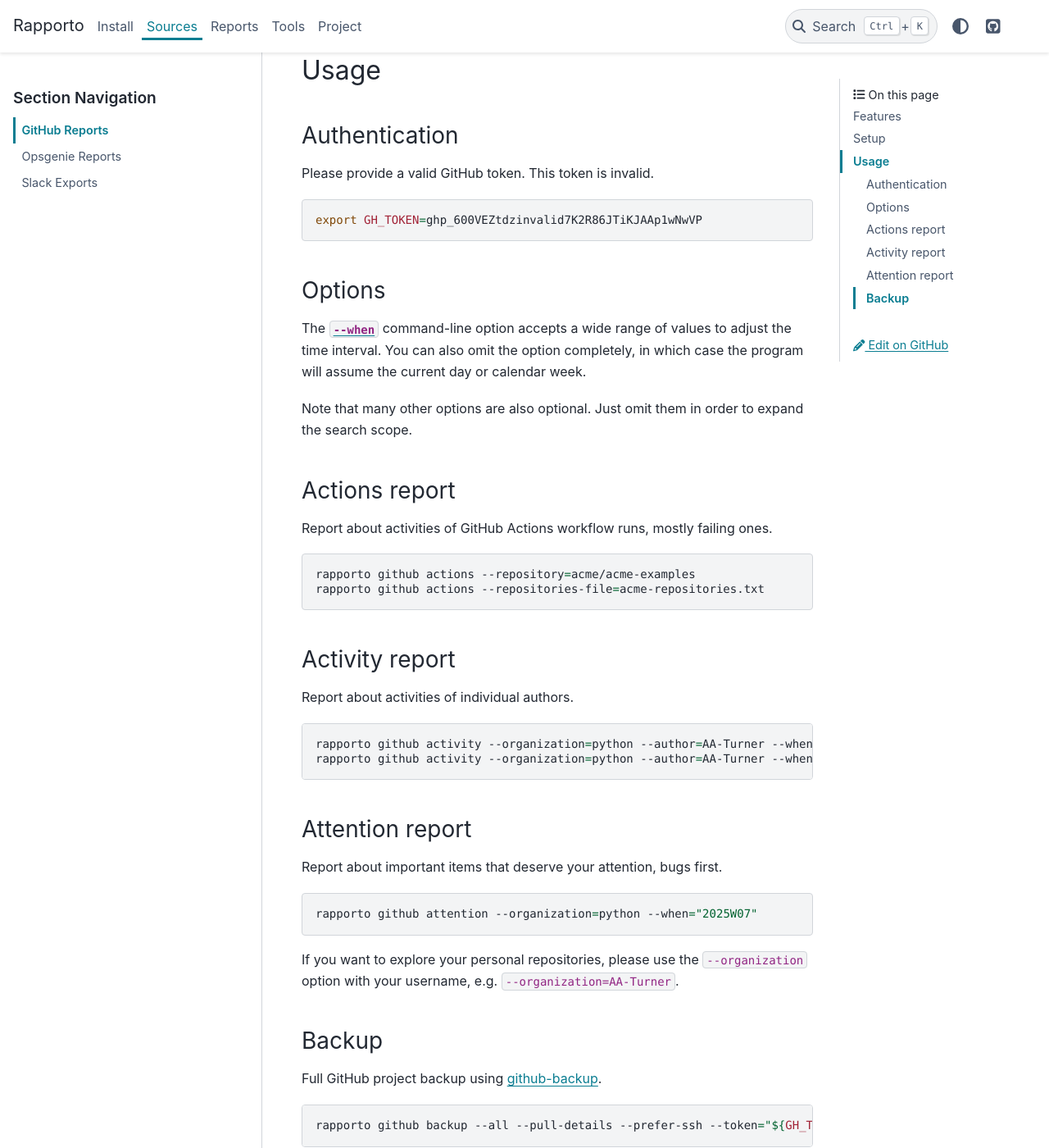
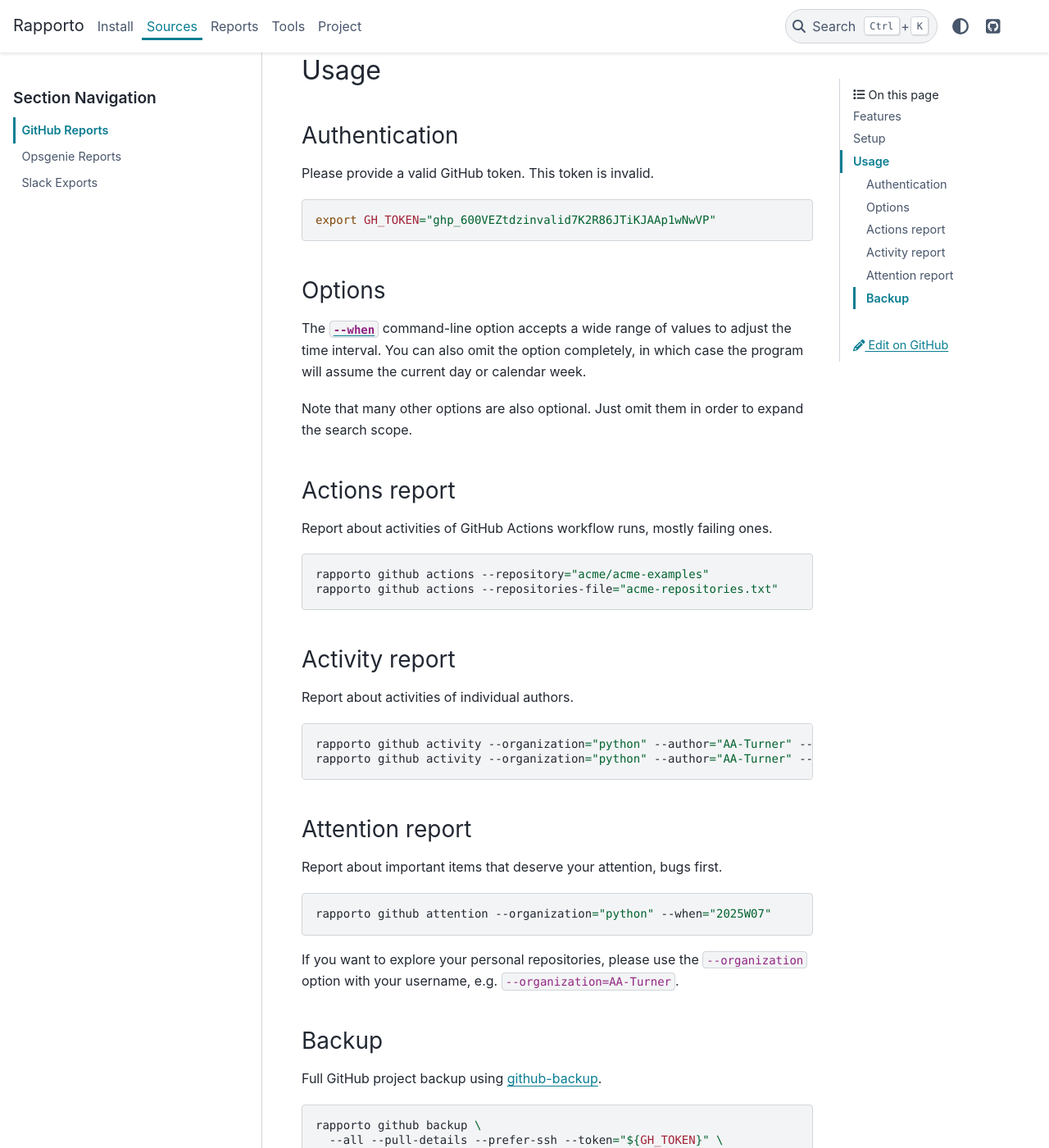
Before and after one commit to tech-writing/rapporto, a Sphinx documentation site: the page built from docs/source/github.md, in a window 1280 px wide and 1400 px high, scrolled down 721 px. Shown: the whole window at 82% size. Built offline with Sphinx 7.4.7 and the PyData theme 0.15.4, drawn with Linux system fonts in a browser that asks for light colours; some of the changed text lies outside the part shown.

Commit message:
Chore: Use more quotes `"` for command-line invocations in docs

````diff
--- a/docs/source/github.md
+++ b/docs/source/github.md
@@ -23,7 +23,7 @@
 
 Please provide a valid GitHub token. This token is invalid.
 ```shell
-export GH_TOKEN=ghp_600VEZtdzinvalid7K2R86JTiKJAAp1wNwVP
+export GH_TOKEN="ghp_600VEZtdzinvalid7K2R86JTiKJAAp1wNwVP"
 ```
 
 ### Options
@@ -38,21 +38,21 @@
 ### Actions report
 Report about activities of GitHub Actions workflow runs, mostly failing ones.
 ```shell
-rapporto github actions --repository=acme/acme-examples
-rapporto github actions --repositories-file=acme-repositories.txt
+rapporto github actions --repository="acme/acme-examples"
+rapporto github actions --repositories-file="acme-repositories.txt"
 ```
 
 ### Activity report
 Report about activities of individual authors.
 ```shell
-rapporto github activity --organization=python --author=AA-Turner --when="2025-01-01..2025-01-31"
-rapporto github activity --organization=python --author=AA-Turner --when="2025W04"
+rapporto github activity --organization="python" --author="AA-Turner" --when="2025-01-01..2025-01-31"
+rapporto github activity --organization="python" --author="AA-Turner" --when="2025W04"
 ```
 
 ### Attention report
 Report about important items that deserve your attention, bugs first.
 ```shell
-rapporto github attention --organization=python --when="2025W07"
+rapporto github attention --organization="python" --when="2025W07"
 ```
 If you want to explore your personal repositories, please use the
 `--organization` option with your username, e.g. `--organization=AA-Turner`.
@@ -60,7 +60,9 @@
 ### Backup
 Full GitHub project backup using [github-backup].
 ```shell
-rapporto github backup --all --pull-details --prefer-ssh --token="${GH_TOKEN}" --repository=kotori daq-tools
+rapporto github backup \
+  --all --pull-details --prefer-ssh --token="${GH_TOKEN}" \
+  --repository="kotori" daq-tools
 ```
 
 
````
Also changed, not shown: docs/report/index.md (+2 -2 lines), docs/source/slack.md (+1 -1 lines).
